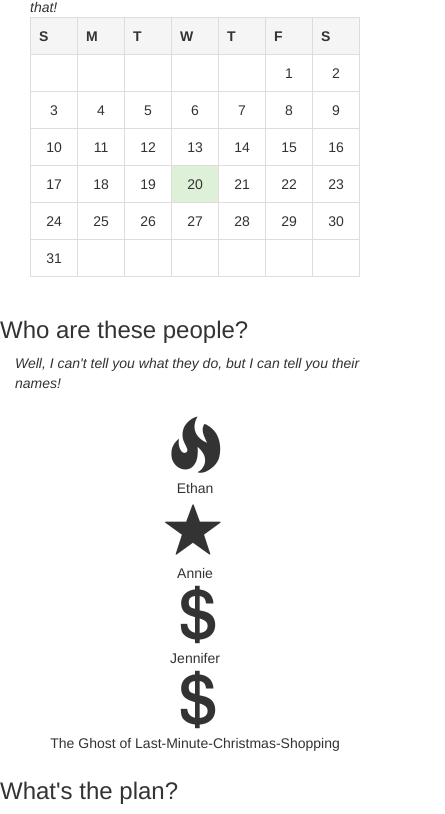
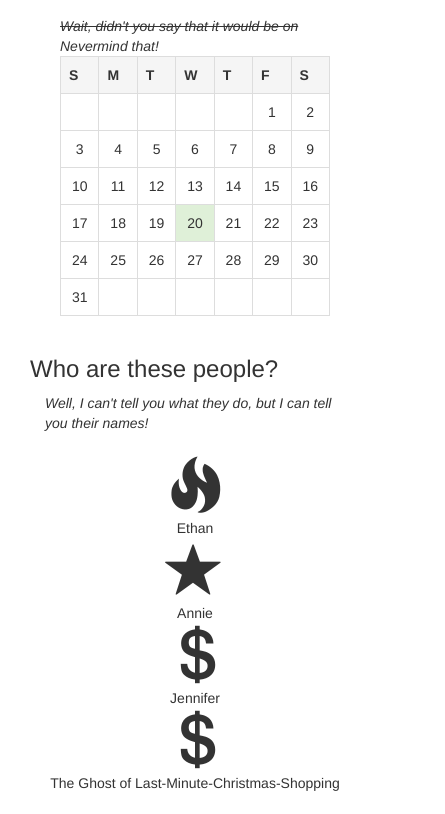
Before and after one commit to freeburgernator/EventsPage, a plain HTML site: page index.html in a window 390 px wide. Shown: the part 596-1410 px from the top of the page, 445 px wide, since content can reach past the window. Drawn offline with nearby package versions, Linux system fonts and the light colour scheme.

Commit message:
Creates margin for phone users

```diff
--- a/index.html
+++ b/index.html
@@ -20,7 +20,7 @@
 
 	<body>
 		<div id='contents-wrap' class='container-fluid' class='text-center'>
-			<div id='all-contents' class='col-sm-8 col-sm-offset-2'>
+			<div id='all-contents' class='col-sm-8 col-sm-offset-2 col-xs-10 col-xs-offset-1'>
 
 				<div id='title' class='row jumbotron'>
 					<div class='col-sm-12 text-center'>
```
